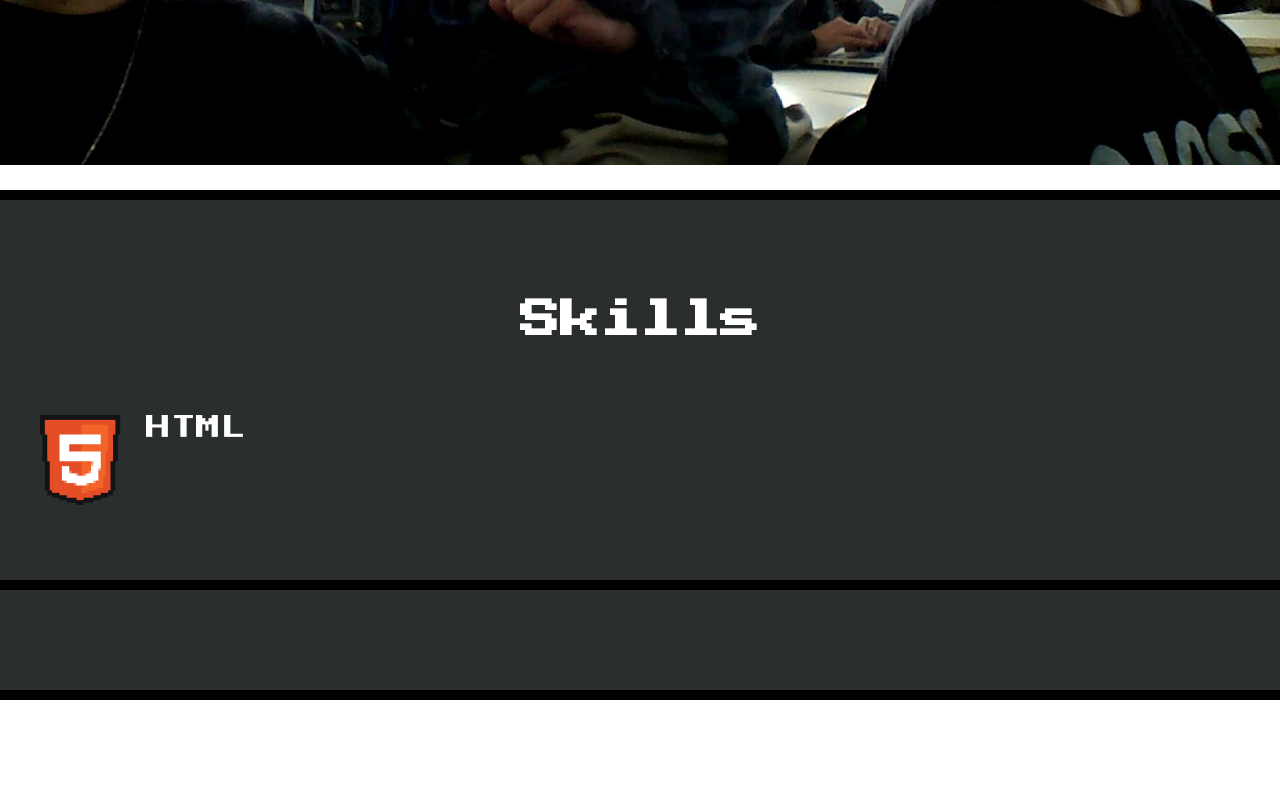
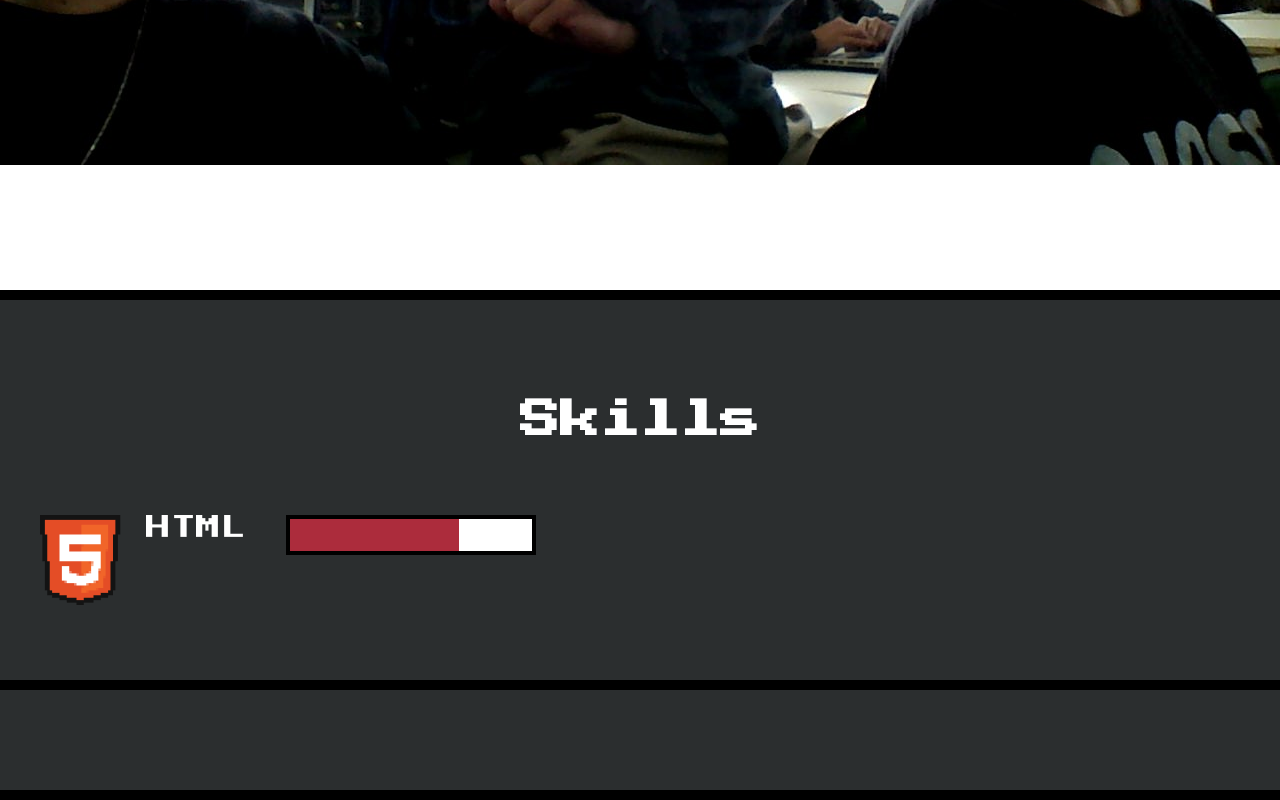
Before and after one commit to douglasrmachado/douglasrmachado.github.io, a plain HTML site: page index.html in a window 1280 px wide. Shown: the part 647-1447 px from the top of the page. Before the commit the page ends 1347 px from the top, so only its background shows below. Drawn offline with Linux system fonts and the light colour scheme.

Commit message:
Colors of the progress-bar

```diff
--- a/css/components/banner.css
+++ b/css/components/banner.css
@@ -3,7 +3,7 @@
     background-image: url(../../assets/img/homis.jpg);
     background-repeat: no-repeat;
     background-size: 100%;
-    height: 755px;
+    height: 855px;
     border-bottom: 10px solid #000;
     padding-top: 115px;
     padding-left: 90px;
--- /dev/null
+++ b/css/components/progress-bar.css
@@ -0,0 +1,12 @@
+.progress-bar {
+    box-sizing: border-box;
+    background-color: white;
+    border: 4px solid #000;
+    height: 40px;
+}
+
+.progress-bar::-webkit-progress-bar,
+.progress-bar::-webkit-progress-value {
+    width: 70%;
+    background-color: #AC2C3C;
+}
--- a/index.html
+++ b/index.html
@@ -22,7 +22,7 @@
     <link rel="stylesheet" href="css/components/action.css">
     <link rel="stylesheet" href="css/components/logo.css">
     <link rel="stylesheet" href="css/components/skill-tec.css">
-
+    <link rel="stylesheet" href="css/components/progress-bar.css">
 </head>
 
 <body>
@@ -60,6 +60,11 @@
                 <img src="/assets/img/ico_html5.png" alt="Logo html em pixel">
             </dd>
             <dt class="title">HTML</dt>
+            <dd>
+                <progress class="progress-bar" max="100" value="70">
+                    70%
+                </progress>
+            </dd>
         </dl>
     </section>
     <section class="section">
```
